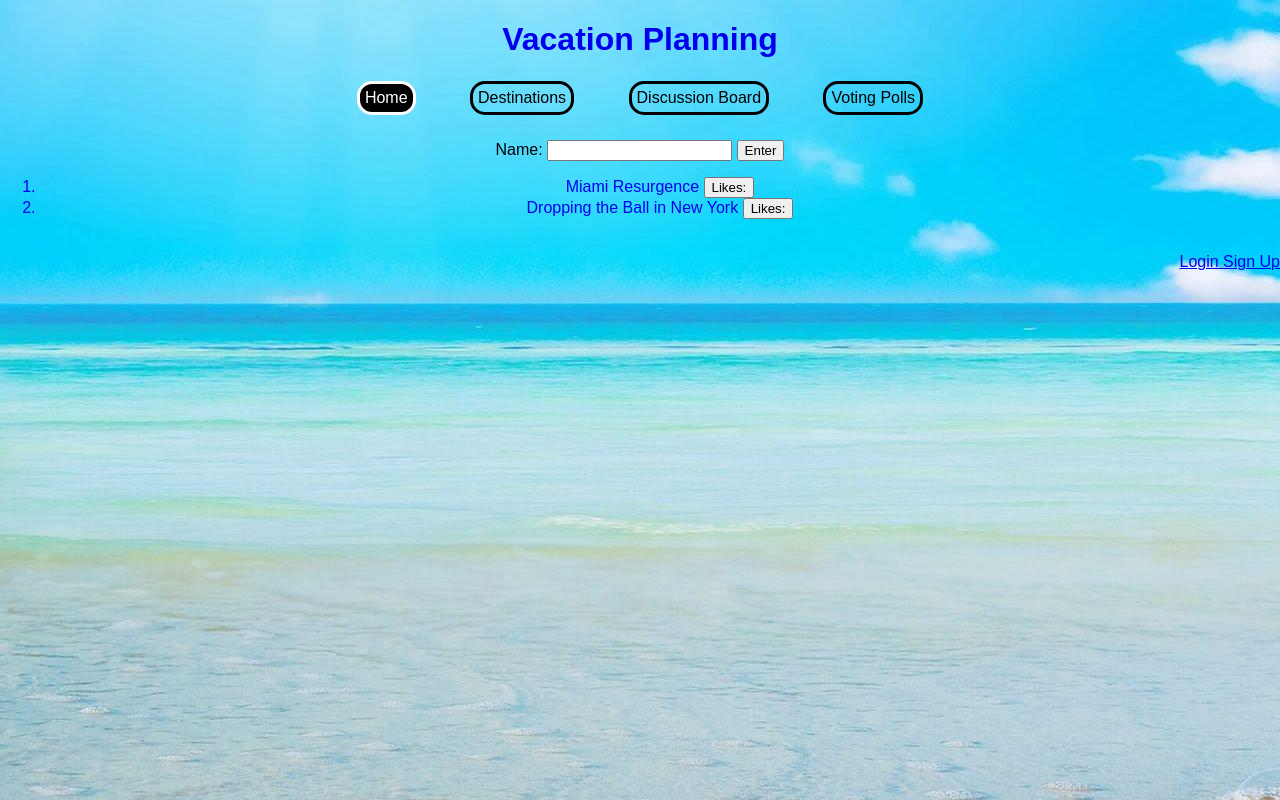
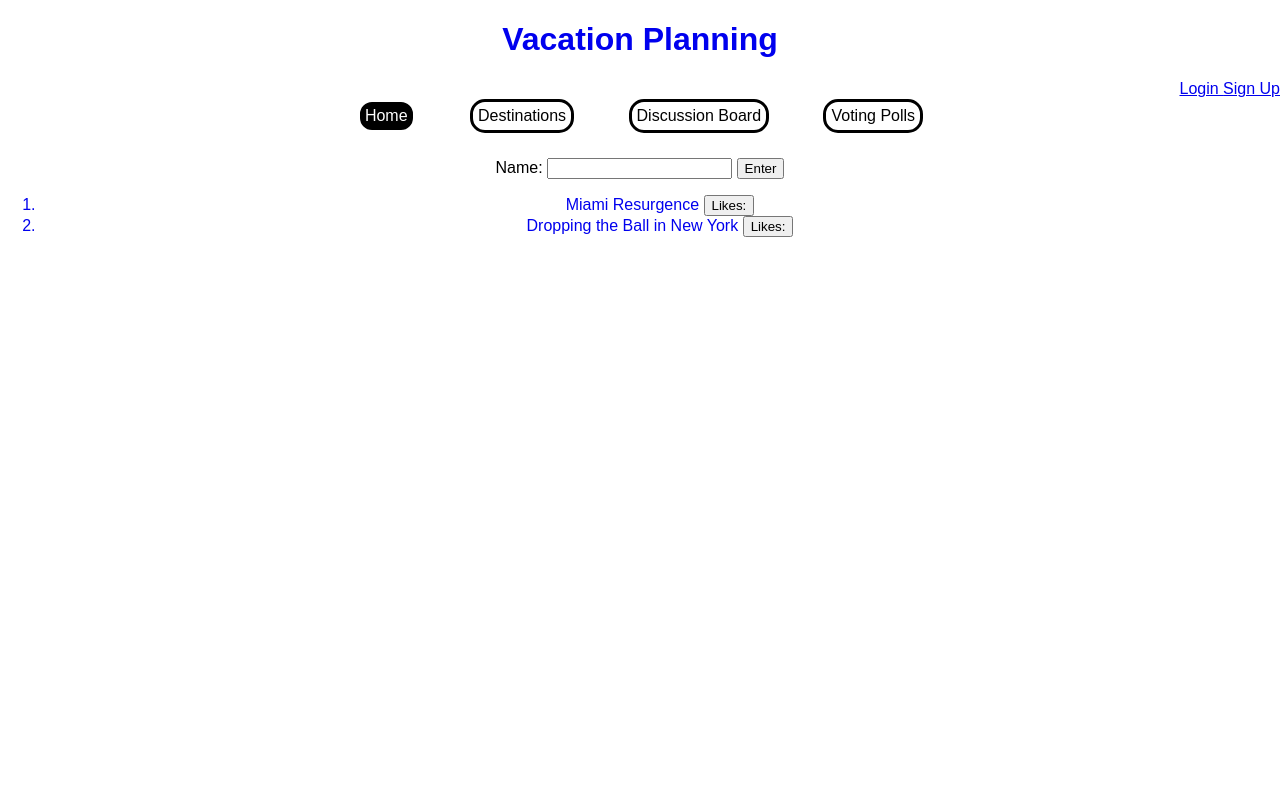
Before and after one commit to mjgreene2010/vacation-app, a React (Create React App) app: page / in a window 1280 px wide. Built offline with nearby package versions, Linux system fonts and the light colour scheme.

Commit message:
final commit of the week

```diff
--- a/src/App.js
+++ b/src/App.js
@@ -60,6 +60,8 @@ class App extends Component {
                 <h1>Vacation Planning</h1>
               </Link>
 
+              <Entry onLogIn={this.state.onLogIn} />
+
               <NavBar />
 
 
@@ -67,7 +69,7 @@ class App extends Component {
 
               <Trip addName={this.addName} tripName={this.state.tripName} nameHandler={this.nameHandler} likesCount={this.state.likesCount} />
 
-              <Entry onLogIn={this.state.onLogIn} />
+
 
               <Route exact path="/login" render={props => <Login {...props} username={this.state.username} password={this.state.password} loginHandler={this.loginHandler} />} />
 
--- a/src/Css/index.css
+++ b/src/Css/index.css
@@ -1,5 +1,5 @@
 html {
-  background-image: url("Vacation Background.jpg");
+  /* background-image: url("Vacation Background.jpg"); */
   background-repeat: no-repeat;
   background-attachment: fixed;
 }
```
Also changed, not shown: vacation background.jpg (added).
